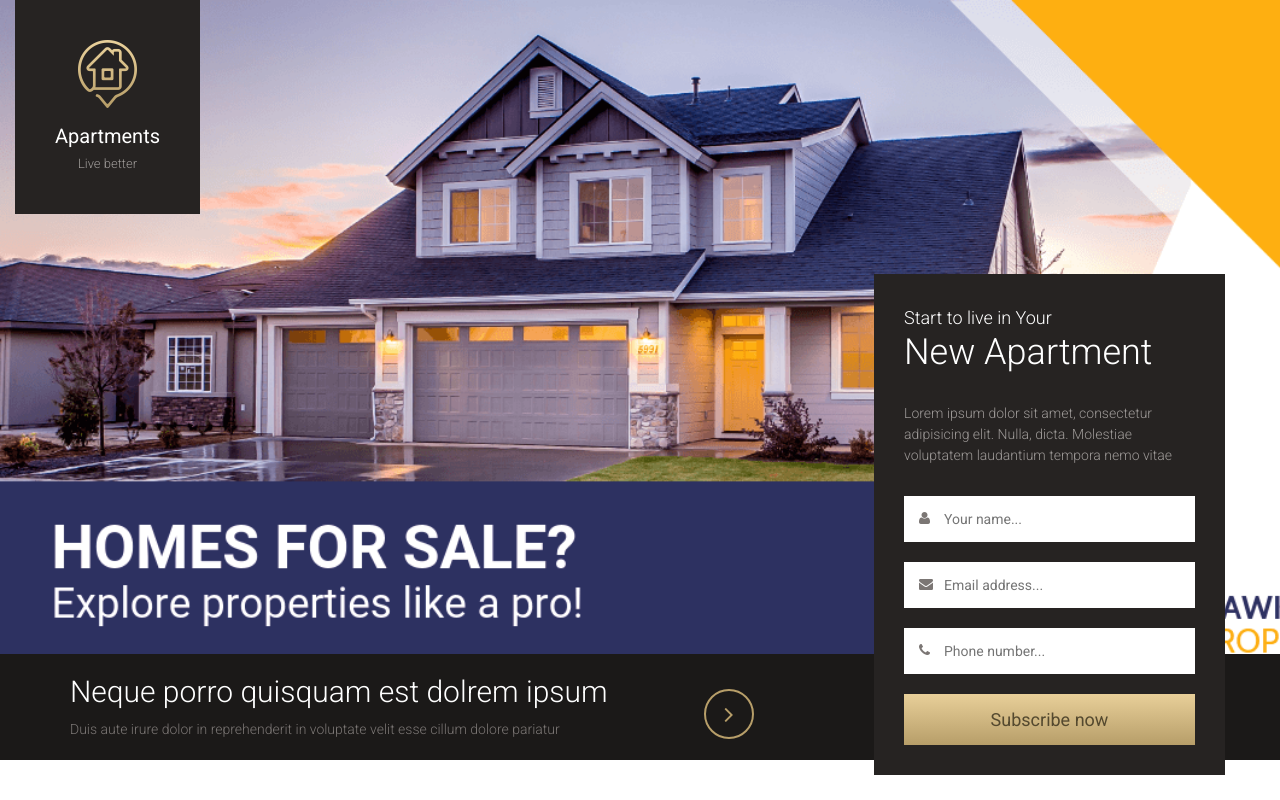
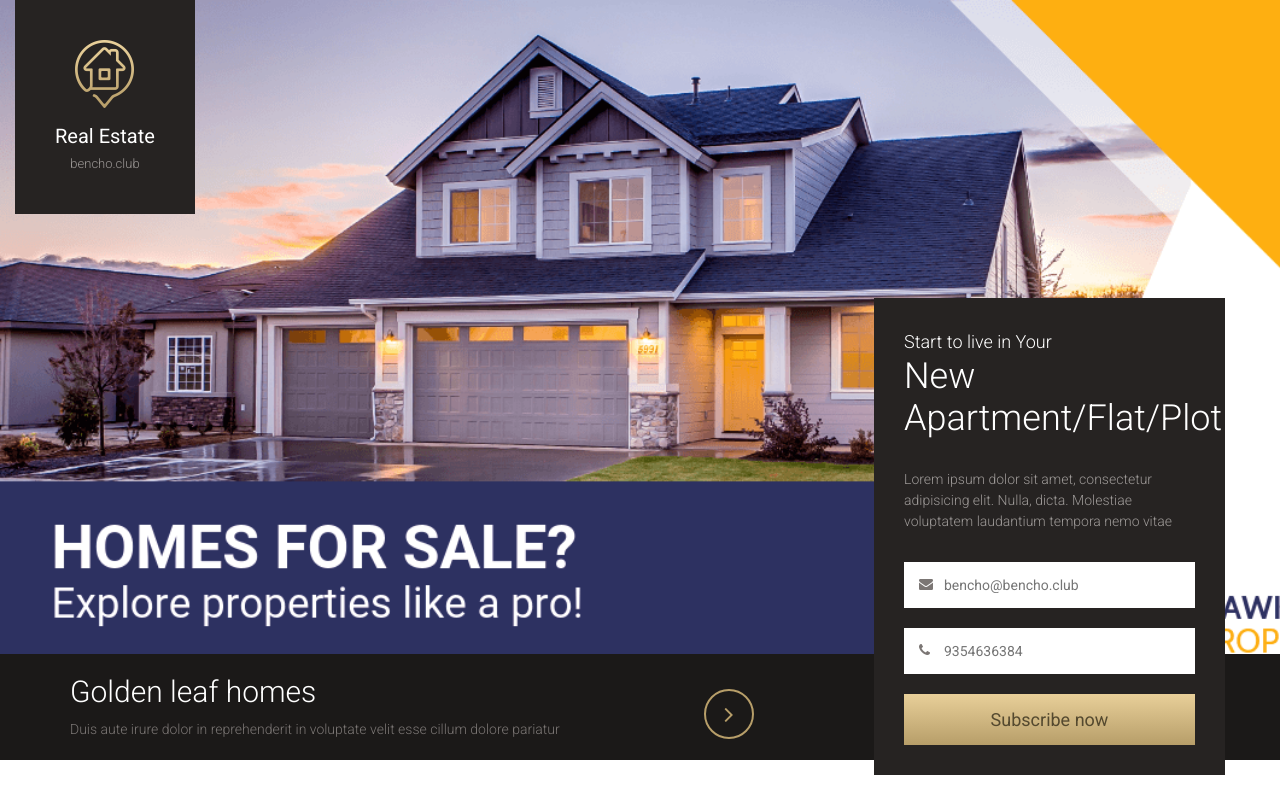
Before and after one commit to real-estate-1/estate, a plain HTML site: page index.html in a window 1280 px wide. Shown: the top 800 px of the page. Drawn offline with Linux system fonts and the light colour scheme.

Commit message:
realstate index

```diff
--- a/index.html
+++ b/index.html
@@ -5,7 +5,7 @@
 		<meta http-equiv="X-UA-Compatible" content="IE=edge">
 		<meta name="viewport" content="width=device-width, initial-scale=1.0,maximum-scale=1">
 
-		<title>Compass Starter by Ariona, Rian</title>
+		<title>Real Estate- Appartment/Flat/Plot</title>
 
 		<!-- Loading third party fonts -->
 		<link href="http://fonts.googleapis.com/css?family=Roboto:300,400,700|" rel="stylesheet" type="text/css">
@@ -29,8 +29,8 @@
 				<div class="container">
 					<a href="#" class="branding">
 						<img src="images/logo.png" alt="Apartments">
-						<h1 class="site-title">Apartments</h1>
-						<small class="site-description">Live better</small>
+						<h1 class="site-title">Real Estate</h1>
+						<small class="site-description">bencho.club</small>
 					</a>
 				</div>
 				<div class="banner" >
@@ -39,7 +39,7 @@
 							<div class="cta">
 								<a href="#">
 									<a href="#" class="arrow-button"><i class="fa fa-angle-right"></i></a>
-									<h2>Neque porro quisquam est dolrem ipsum</h2>
+									<h2>Golden leaf homes</h2>
 									<small>Duis aute irure dolor in reprehenderit in voluptate velit esse cillum dolore pariatur</small>
 								</a>
 							</div>
@@ -47,22 +47,22 @@
 							<div class="subscribe-form">
 								<form action="#">
 									<small class="form-subtitle">Start to live in Your</small>
-									<h2 class="form-title">New Apartment</h2>
+									<h2 class="form-title">New Apartment/Flat/Plot</h2>
 									<p>Lorem ipsum dolor sit amet, consectetur adipisicing elit. Nulla, dicta. Molestiae voluptatem laudantium tempora nemo vitae</p>
 
 									<div class="control">
-										<input type="text" placeholder="Your name...">
+										<label type="text" placeholder="shivam singh">
 										<i class="fa fa-user"></i>
 									</div>
 									<div class="control">
-										<input type="text" placeholder="Email address...">
+										<input type="text" placeholder="bencho@bencho.club">
 										<i class="fa fa-envelope"></i>
 									</div>
 									<div class="control">
-										<input type="text" placeholder="Phone number...">
+										<input type="text" placeholder="9354636384">
 										<i class="fa fa-phone"></i>
 									</div>
-									<input type="submit" value="Subscribe now">
+									<input type="submit" href="https://wa.me/919354636384" value="Subscribe now">
 								</form>
 							</div>
 						</div>
```
